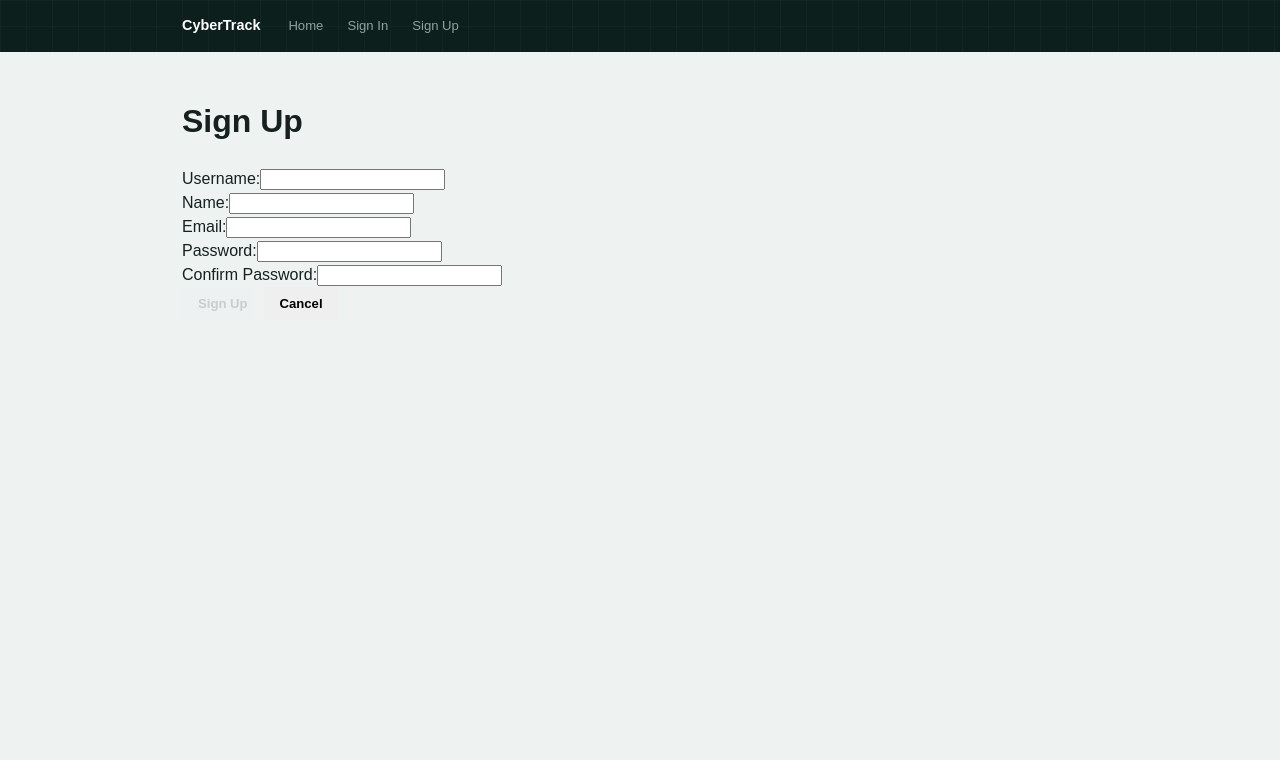
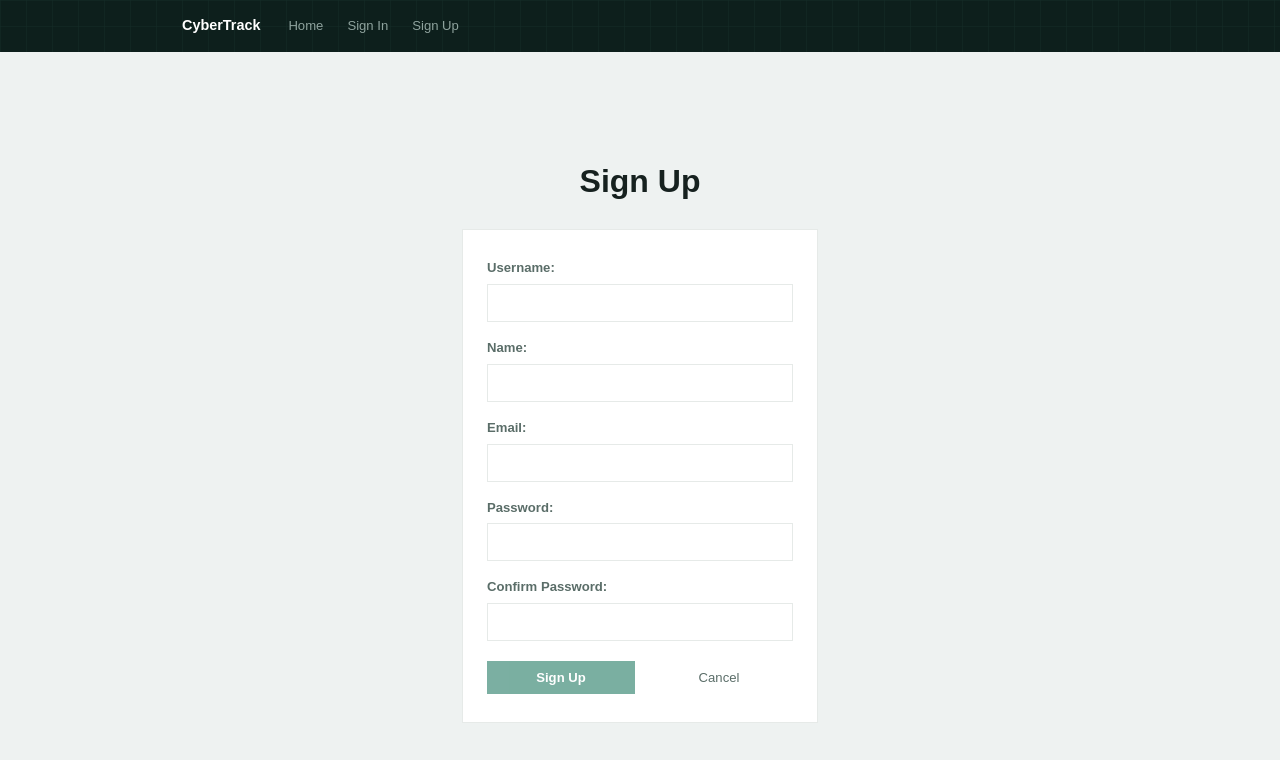
Before and after one commit to IDAC1899/cyber-tracking-frontend, a React (Vite) app: page /sign-up in a window 1280 px wide. Shown: the top 760 px of the page. Built offline with nearby package versions, Linux system fonts and the light colour scheme; no server answers.

Commit message:
styled Sign Up and Sign In forms to match existing teal card design system

```diff
--- a/src/components/SignInForm/SignInForm.jsx
+++ b/src/components/SignInForm/SignInForm.jsx
@@ -34,11 +34,12 @@ const SignInForm = () => {
   };
 
   return (
-    <main>
+    <main className='auth-page'>
       <h1>Sign In</h1>
-      <p>{message}</p>
+      {message && <p className='error-message'>{message}</p>}
+      <div className='auth-card'>
         <form autoComplete='off' onSubmit={handleSubmit}>
-        <div>
+          <div className='auth-field'>
             <label htmlFor='username'>Username:</label>
             <input
               type='text'
@@ -50,7 +51,7 @@ const SignInForm = () => {
               required
             />
           </div>
-        <div>
+          <div className='auth-field'>
             <label htmlFor='password'>Password:</label>
             <input
               type='password'
@@ -62,11 +63,12 @@ const SignInForm = () => {
               required
             />
           </div>
-        <div>
-          <button>Sign In</button>
-          <button type="button" onClick={() => navigate('/')}>Cancel</button>
+          <div className='auth-actions'>
+            <button className='btn-primary'>Sign In</button>
+            <button type='button' className='btn-link' onClick={() => navigate('/')}>Cancel</button>
           </div>
         </form>
+      </div>
     </main>
   );
 };
--- a/src/components/SignUpForm/SignUpForm.jsx
+++ b/src/components/SignUpForm/SignUpForm.jsx
@@ -41,11 +41,12 @@ const SignUpForm = () => {
   };
 
   return (
-    <main>
+    <main className='auth-page'>
       <h1>Sign Up</h1>
-      <p>{message}</p>
+      {message && <p className='error-message'>{message}</p>}
+      <div className='auth-card'>
         <form onSubmit={handleSubmit}>
-        <div>
+          <div className='auth-field'>
             <label htmlFor='username'>Username:</label>
             <input
               type='text'
@@ -56,7 +57,7 @@ const SignUpForm = () => {
               required
             />
           </div>
-        <div>
+          <div className='auth-field'>
             <label htmlFor='name'>Name:</label>
             <input
               type='text'
@@ -67,7 +68,7 @@ const SignUpForm = () => {
               required
             />
           </div>
-        <div>
+          <div className='auth-field'>
             <label htmlFor='email'>Email:</label>
             <input
               type='email'
@@ -78,7 +79,7 @@ const SignUpForm = () => {
               required
             />
           </div>
-        <div>
+          <div className='auth-field'>
             <label htmlFor='password'>Password:</label>
             <input
               type='password'
@@ -89,7 +90,7 @@ const SignUpForm = () => {
               required
             />
           </div>
-        <div>
+          <div className='auth-field'>
             <label htmlFor='confirm'>Confirm Password:</label>
             <input
               type='password'
@@ -100,11 +101,12 @@ const SignUpForm = () => {
               required
             />
           </div>
-        <div>
-          <button disabled={isFormInvalid()}>Sign Up</button>
-          <button type="button" onClick={() => navigate('/')}>Cancel</button>
+          <div className='auth-actions'>
+            <button className='btn-primary' disabled={isFormInvalid()}>Sign Up</button>
+            <button type='button' className='btn-link' onClick={() => navigate('/')}>Cancel</button>
           </div>
         </form>
+      </div>
     </main>
   );
 };
--- a/src/index.css
+++ b/src/index.css
@@ -1002,3 +1002,58 @@ button:disabled,
   text-align: right;
   flex-shrink: 0;
 }
+
+/* ===== Auth forms (Sign Up / Sign In) ===== */
+.auth-page {
+  max-width: 400px;
+  margin: 60px auto;
+}
+
+.auth-page h1 {
+  text-align: center;
+  margin-bottom: 24px;
+}
+
+.auth-card {
+  background: var(--white);
+  border: 1px solid var(--border);
+  border-radius: var(--radius);
+  padding: 28px 24px;
+}
+
+.auth-field {
+  margin-bottom: 16px;
+}
+
+.auth-field label {
+  display: block;
+  font-size: 0.82rem;
+  font-weight: 700;
+  color: var(--text-muted);
+  margin-bottom: 6px;
+}
+
+.auth-field input {
+  width: 100%;
+  padding: 10px 12px;
+  border: 1px solid var(--border);
+  border-radius: var(--radius);
+  font-size: 0.9rem;
+  font-family: inherit;
+}
+
+.auth-field input:focus {
+  outline: none;
+  border-color: var(--teal);
+}
+
+.auth-actions {
+  display: flex;
+  gap: 10px;
+  margin-top: 20px;
+}
+
+.auth-actions button {
+  flex: 1;
+  justify-content: center;
+}
```
Lines whose indentation alone changed are shown as unchanged.
